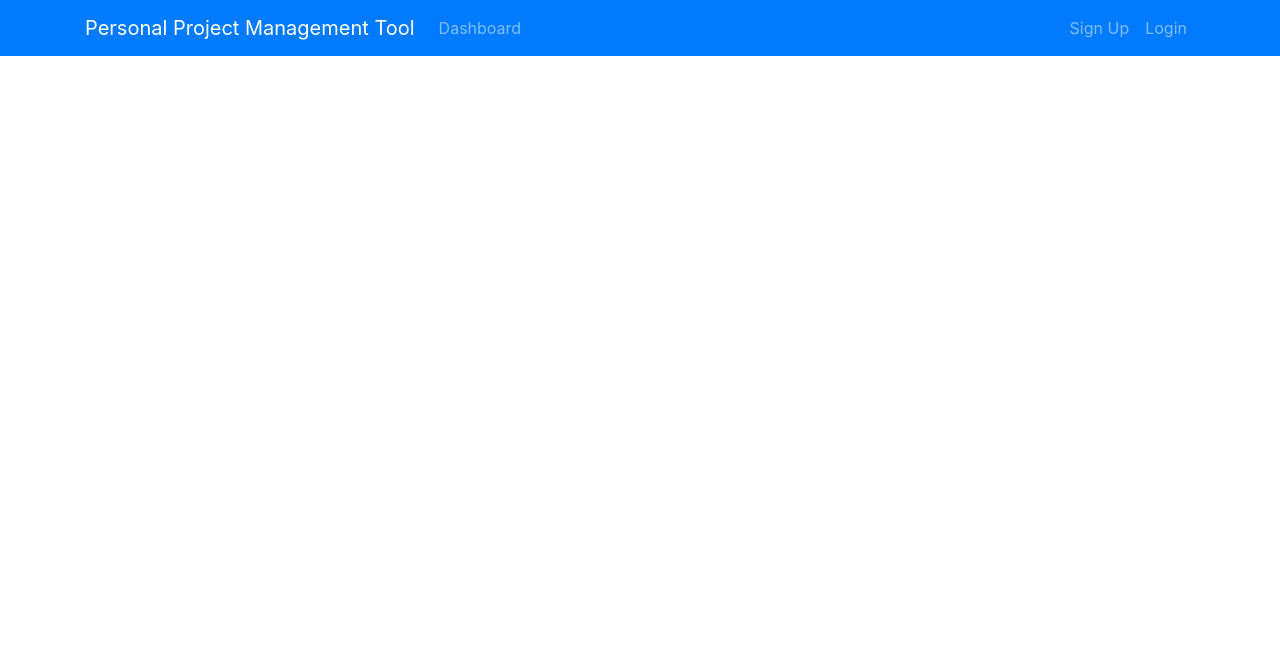
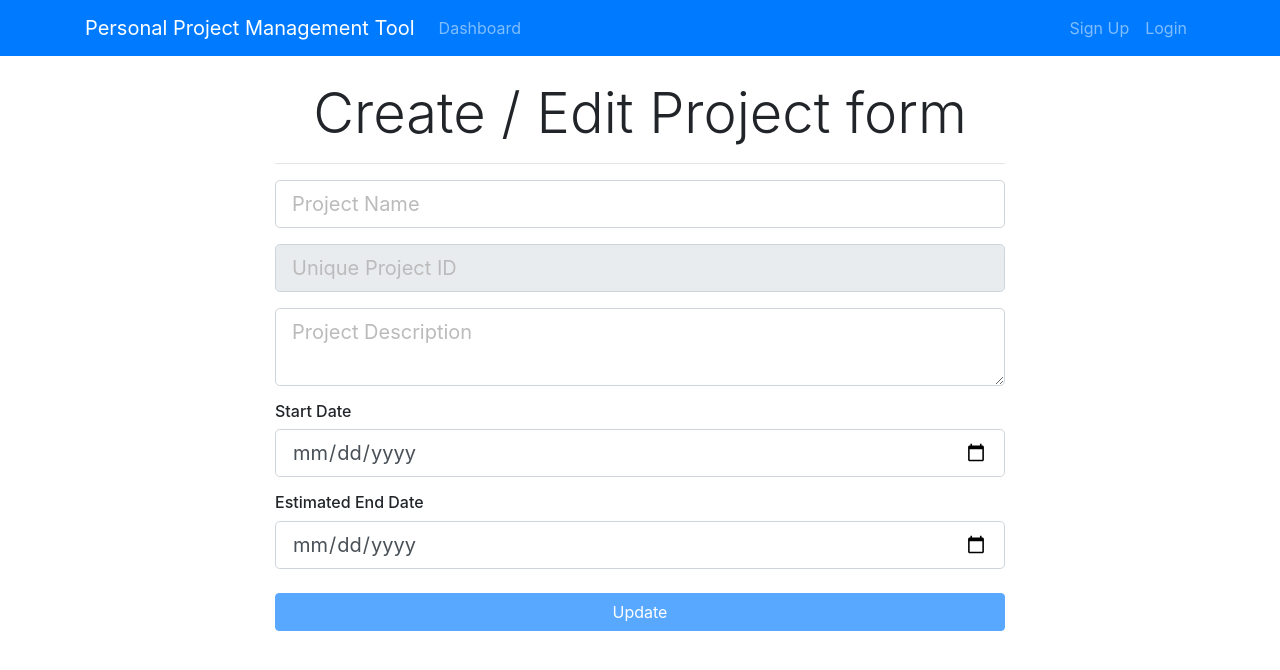
Before and after one commit to SOETHIHAKYAW/ppmtool-react-client, a React (Create React App) app: page /project/edit/1 in a window 1280 px wide. Shown: the top 670 px of the page. Built offline with nearby package versions, Linux system fonts and the light colour scheme.

Commit message:
Added Project CRUD

```diff
--- a/src/App.js
+++ b/src/App.js
@@ -8,9 +8,15 @@ function App() {
   <div>
     <MainNavigation />
 
-    <Routes>
-      <Route path='/dashboard' element={<Dashboard />}/>
-      <Route path='/add-project' element={<AddProjectForm />}/>
+    <Routes path='/'>
+      <Route>
+        <Route path='dashboard' element={<Dashboard />}/>
+
+        <Route path="project">
+          <Route path='create' element={<AddProjectForm />}/>
+          <Route path='edit/:projectId' element={<AddProjectForm mode='edit' />}/>
+        </Route>
+      </Route>
     </Routes>
   </div>);
 }
--- a/src/components/project/AddProjectForm.js
+++ b/src/components/project/AddProjectForm.js
@@ -1,14 +1,20 @@
-import { useDispatch } from "react-redux";
+import { useDispatch,useSelector } from "react-redux";
 import { useState } from "react";
-import { addNewProject } from "./projectSlice";
+import { addNewProject,selectProjectByIdentifier,updateProject } from "./projectSlice";
+import { useParams } from "react-router-dom";
 
-function AddProjectForm(){
+function AddProjectForm(props){
 
-    const [projectName,setProjectName] = useState('');
-    const [projectIdentifier,setProjectIdentifier] = useState('');
-    const [description,setDescription] = useState('');
-    const [startDate,setStartDate] = useState('');
-    const [endDate,setEndDate] = useState('');
+    const { projectId } = useParams()
+    const project = useSelector((state)=>selectProjectByIdentifier(state,String(projectId)))
+    console.log(projectId)
+    console.log(project)
+
+    const [projectName,setProjectName] = useState(project?.projectName);
+    const [projectIdentifier,setProjectIdentifier] = useState(project?.projectIdentifier);
+    const [description,setDescription] = useState(project?.description);
+    const [startDate,setStartDate] = useState(project?.startDate);
+    const [endDate,setEndDate] = useState(project?.endDate);
     const [addRequestStatus,setAddRequestStatus] = useState('idle')
 
     const onProjectNameChange = e => setProjectName(e.target.value);
@@ -18,6 +24,7 @@ function AddProjectForm(){
     const onEndDateChange = e => setEndDate(e.target.value);
 
     const canSave = [projectName,projectIdentifier,description,startDate,endDate].every(Boolean) && addRequestStatus === 'idle'
+    const isEdit = props.mode === 'edit'
 
     const dispatch = useDispatch();
 
@@ -25,12 +32,19 @@ function AddProjectForm(){
         event.preventDefault();
 
         if(canSave){
-
             try {
 
                 setAddRequestStatus('pending');
 
                 dispatch(
+                    isEdit?
+                    updateProject({
+                     projectName,
+                     projectIdentifier,
+                     description,
+                     startDate,
+                     endDate
+                    }):
                     addNewProject({
                      projectName,
                      projectIdentifier,
@@ -81,7 +95,9 @@ function AddProjectForm(){
                                 className="form-control form-control-lg"
                                 placeholder="Unique Project ID"
                                 value={projectIdentifier}
-                                onChange={onProjectIdentifierChange} />
+                                onChange={onProjectIdentifierChange}
+                                disabled={isEdit}
+                                />
                         </div>
 
                         <div className="form-group">
@@ -111,7 +127,12 @@ function AddProjectForm(){
                             />
                         </div>
 
-                        <input type="submit" className="btn btn-primary btn-block mt-4" disabled={!canSave}/>
+                        <input
+                            type="submit"
+                            className="btn btn-primary btn-block mt-4"
+                            disabled={!canSave}
+                            value={isEdit?'Update':'Save'}
+                            />
                     </form>
                 </div>
             </div>
--- a/src/components/project/CreateProjectButton.js
+++ b/src/components/project/CreateProjectButton.js
@@ -4,7 +4,7 @@ import { Link } from "react-router-dom";
 function CreateProjectButton(){
     return (
         <React.Fragment>
-             <Link to='/add-project' className="btn btn-lg btn-info">
+             <Link to='/project/create' className="btn btn-lg btn-info">
                         Create a Project
              </Link>
         </React.Fragment>
--- a/src/components/project/ProjectItem.js
+++ b/src/components/project/ProjectItem.js
@@ -1,4 +1,11 @@
+import { Link } from "react-router-dom";
+import { useDispatch } from "react-redux";
+import { deleteProject } from "./projectSlice";
+
 function ProjectItem(props){
+
+    const dispatch = useDispatch();
+
     return (
         <div class="container">
         <div class="card card-body bg-light mb-3">
@@ -19,12 +26,12 @@ function ProjectItem(props){
                                 <i class="fa fa-flag-checkered pr-1">Project Board </i>
                             </li>
                         </a>
-                        <a href="#">
+                        <Link to={`/project/edit/${props.id}`}>
                             <li class="list-group-item update">
                                 <i class="fa fa-edit pr-1">Update Project Info</i>
                             </li>
-                        </a>
-                        <a href="">
+                        </Link>
+                        <a onClick={()=>{dispatch(deleteProject(props.id))}}>
                             <li class="list-group-item delete">
                                 <i class="fa fa-minus-circle pr-1">Delete Project</i>
                             </li>
--- a/src/components/project/projectSlice.js
+++ b/src/components/project/projectSlice.js
@@ -3,6 +3,7 @@ import axios from "axios";
 
 const GET_ALL_PROJECTS = 'http://localhost:8383/api/project/all';
 const POST_NEW_PROJECT = 'http://localhost:8383/api/project/create';
+const DELETE_PROJECT = 'http://localhost:8383/api/project/delete/'
 
 export const fetchProjects = createAsyncThunk('projects/fetchProjects', async ()=>{
     const response = await axios.get(GET_ALL_PROJECTS);
@@ -11,6 +12,16 @@ export const fetchProjects = createAsyncThunk('projects/fetchProjects', async ()
 
 export const addNewProject = createAsyncThunk('projects/addNewProject', async (initialProject)=>{
     const response = await axios.post(POST_NEW_PROJECT,initialProject)
+    return response.data
+})
+
+export const updateProject = createAsyncThunk('projects/addUpdateProject', async (initialProject)=>{
+    const response = await axios.post(POST_NEW_PROJECT,initialProject)
+    return response.data
+})
+
+export const deleteProject = createAsyncThunk('projects/deleteProject', async (projectId)=>{
+    const response = await axios.delete(`${DELETE_PROJECT}${projectId}`)
     return response.data
 })
 
@@ -53,7 +64,8 @@ export const projectSlice = createSlice({
             .addCase(fetchProjects.fulfilled,(state,action)=>{
                 state.status = 'succeeded';
 
-                state.projects = state.projects.concat(action.payload);
+                //state.projects = state.projects.concat(action.payload);
+                state.projects = action.payload
             })
             .addCase(fetchProjects.rejected,(state,action)=>{
                 state.status = 'failed';
@@ -61,12 +73,19 @@ export const projectSlice = createSlice({
                 state.error = action.error.message;
             })
             .addCase(addNewProject.fulfilled,(state,action)=>{
-                state.status = 'succeeded'
                 state.projects.push(action.payload)
             })
-            .addCase(addNewProject.rejected,(state,action)=>{
-                state.status = 'failed'
-                state.error = action.error.message
+            .addCase(updateProject.fulfilled,(state,action)=>{
+                const project = action.payload
+
+                const projects = state.projects.filter(p => p.projectIdentifier !== project.projectIdentifier)
+
+                state.projects = [project,...projects]
+            })
+            .addCase(deleteProject.fulfilled,(state,action)=>{
+                const projects = state.projects.filter(p => p.projectIdentifier !== action.payload)
+
+                state.projects = projects
             })
     }
 
@@ -75,6 +94,7 @@ export const projectSlice = createSlice({
 export const selectAllProjects = (state)=>state.projects.projects;
 export const getProjectStatus =  (state)=>state.projects.status;
 export const getProjectError =  (state)=>state.projects.error;
+export const selectProjectByIdentifier = (state,projectId)=> state.projects.projects.find(project => project.projectIdentifier === projectId)
 
 export const { addProject } = projectSlice.actions;
 
```
